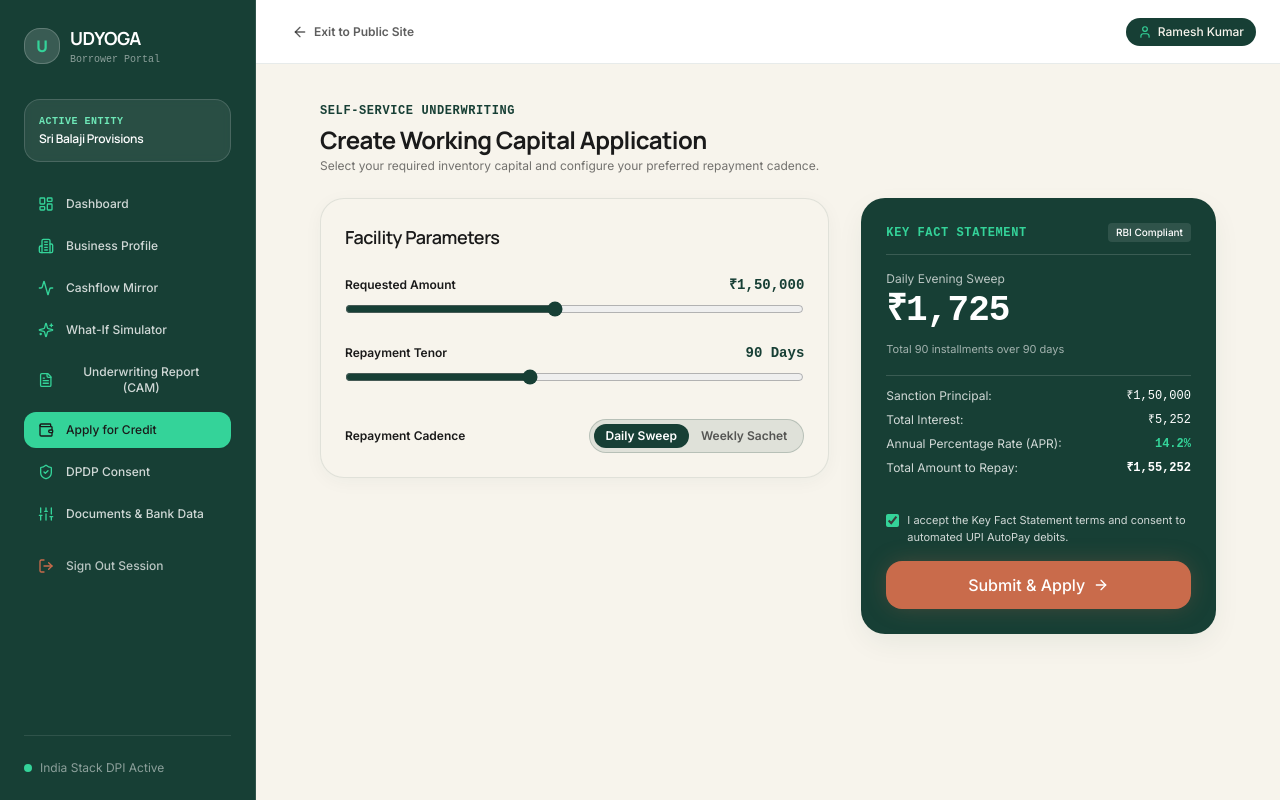
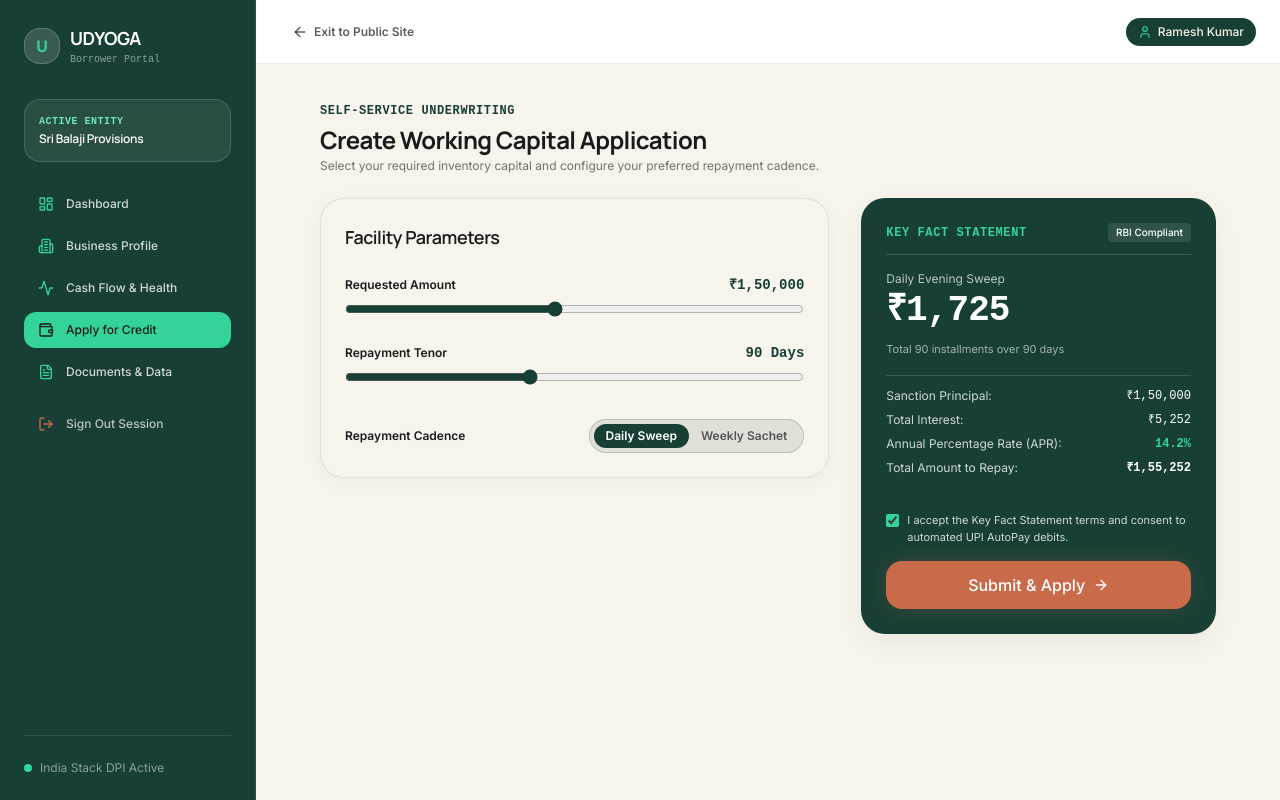
Before and after one commit to BharathSAdiga/CodersClub_42, a React (Vite) app in the folder frontend/: page / in a window 1280 px wide. Both pictures are taken after a click on the button "Check Loan Eligibility". Built offline with nearby package versions, Linux system fonts and the light colour scheme.

Commit message:
feat(borrower): streamline navigation to 5 essential pages and remove jargon

```diff
--- a/frontend/src/components/layout/Sidebar.tsx
+++ b/frontend/src/components/layout/Sidebar.tsx
@@ -3,14 +3,13 @@ import {
   LayoutDashboard,
   Wallet,
   FileText,
+  Activity,
+  Building2,
+  Users,
+  Server,
+  Scale,
   ShieldCheck,
-  Sliders,
-  Activity,
-  Scale,
-  Settings,
-  LogOut,
-  Sparkles,
-  Building2
+  LogOut
 } from 'lucide-react';
 import { UserRole } from '@/types';
 
@@ -31,35 +30,41 @@ export const Sidebar: React.FC<SidebarProps> = ({
 }) => {
   const isBorrower = currentRole.startsWith('BORROWER');
   const isLender = currentRole.startsWith('LENDER');
-  const isAdminOrAuditor = currentRole === 'SUPER_ADMIN' || currentRole === 'ETHICS_AUDITOR';
 
+  // Necessary pages for MSME Borrower (Clear, human-friendly, no banker jargon like CAM)
   const borrowerItems = [
     { id: '/borrower/dashboard', label: 'Dashboard', icon: LayoutDashboard },
     { id: '/borrower/profile', label: 'Business Profile', icon: Building2 },
-    { id: '/borrower/health', label: 'Cashflow Mirror', icon: Activity },
-    { id: '/borrower/insights', label: 'What-If Simulator', icon: Sparkles },
-    { id: '/borrower/assessment', label: 'Underwriting Report (CAM)', icon: FileText },
+    { id: '/borrower/health', label: 'Cash Flow & Health', icon: Activity },
     { id: '/borrower/apply', label: 'Apply for Credit', icon: Wallet },
-    { id: '/borrower/consent', label: 'DPDP Consent', icon: ShieldCheck },
-    { id: '/borrower/documents', label: 'Documents & Bank Data', icon: Sliders },
+    { id: '/borrower/documents', label: 'Documents & Data', icon: FileText },
   ];
 
   const lenderItems = [
-    { id: '/lender/dashboard', label: 'Portfolio Cockpit', icon: LayoutDashboard },
-    { id: '/lender/pipeline', label: 'Application Queue', icon: FileText },
-    { id: '/lender/triangulation', label: 'Triangulation Radar', icon: Activity },
-    { id: '/lender/risk', label: 'Anomaly Matrix', icon: ShieldCheck },
-    { id: '/lender/decision', label: 'Sanction Notes', icon: Wallet },
+    { id: '/lender/dashboard', label: 'Overview', icon: LayoutDashboard },
+    { id: '/lender/pipeline', label: 'Applications', icon: FileText },
   ];
 
   const adminItems = [
-    { id: '/admin/overview', label: 'System Overview', icon: LayoutDashboard },
-    { id: '/admin/fairness', label: 'Fairness Console', icon: Scale },
-    { id: '/admin/audit-logs', label: 'Audit Trail', icon: FileText },
-    { id: '/admin/system', label: 'Connector Telemetry', icon: Settings },
+    { id: '/admin/overview', label: 'Overview', icon: LayoutDashboard },
+    { id: '/admin/users', label: 'Users', icon: Users },
+    { id: '/admin/businesses', label: 'Businesses', icon: Building2 },
+    { id: '/admin/applications', label: 'Applications', icon: FileText },
+    { id: '/admin/system', label: 'System Health', icon: Server },
+    { id: '/admin/fairness', label: 'Fairness & Reports', icon: Scale },
+    { id: '/admin/audit-logs', label: 'Activity History', icon: ShieldCheck },
   ];
 
   const items = isBorrower ? borrowerItems : isLender ? lenderItems : adminItems;
+
+  const isItemActive = (itemId: string) => {
+    if (activePath === itemId) return true;
+    if (itemId === '/borrower/apply' && activePath === '/borrower/tracking') return true;
+    if (itemId === '/borrower/health' && activePath === '/borrower/insights') return true;
+    if (itemId === '/borrower/documents' && (activePath === '/borrower/consent' || activePath === '/borrower/financials')) return true;
+    if (itemId === '/borrower/dashboard' && activePath === '/borrower/assessment') return true;
+    return false;
+  };
 
   return (
     <aside className="w-64 min-h-screen bg-brand-forest text-brand-ivory p-6 flex flex-col justify-between border-r border-white/10 select-none">
@@ -91,17 +96,17 @@ export const Sidebar: React.FC<SidebarProps> = ({
         <nav className="space-y-1.5">
           {items.map((item) => {
             const Icon = item.icon;
-            const isActive = activePath === item.id;
+            const active = isItemActive(item.id);
             return (
               <button
                 key={item.id}
                 onClick={() => onNavigate(item.id)}
-                className={`w-full flex items-center gap-3 px-3.5 py-2.5 rounded-xl text-xs font-medium transition-all ${isActive
+                className={`w-full flex items-center gap-3 px-3.5 py-2.5 rounded-xl text-xs font-medium transition-all ${active
                   ? 'bg-brand-mint text-brand-charcoal font-bold shadow-sm'
                   : 'text-white/80 hover:bg-white/10 hover:text-white'
                   }`}
               >
-                <Icon className={`w-4 h-4 ${isActive ? 'text-brand-charcoal' : 'text-brand-mint'}`} />
+                <Icon className={`w-4 h-4 ${active ? 'text-brand-charcoal' : 'text-brand-mint'}`} />
                 <span>{item.label}</span>
               </button>
             );
```
